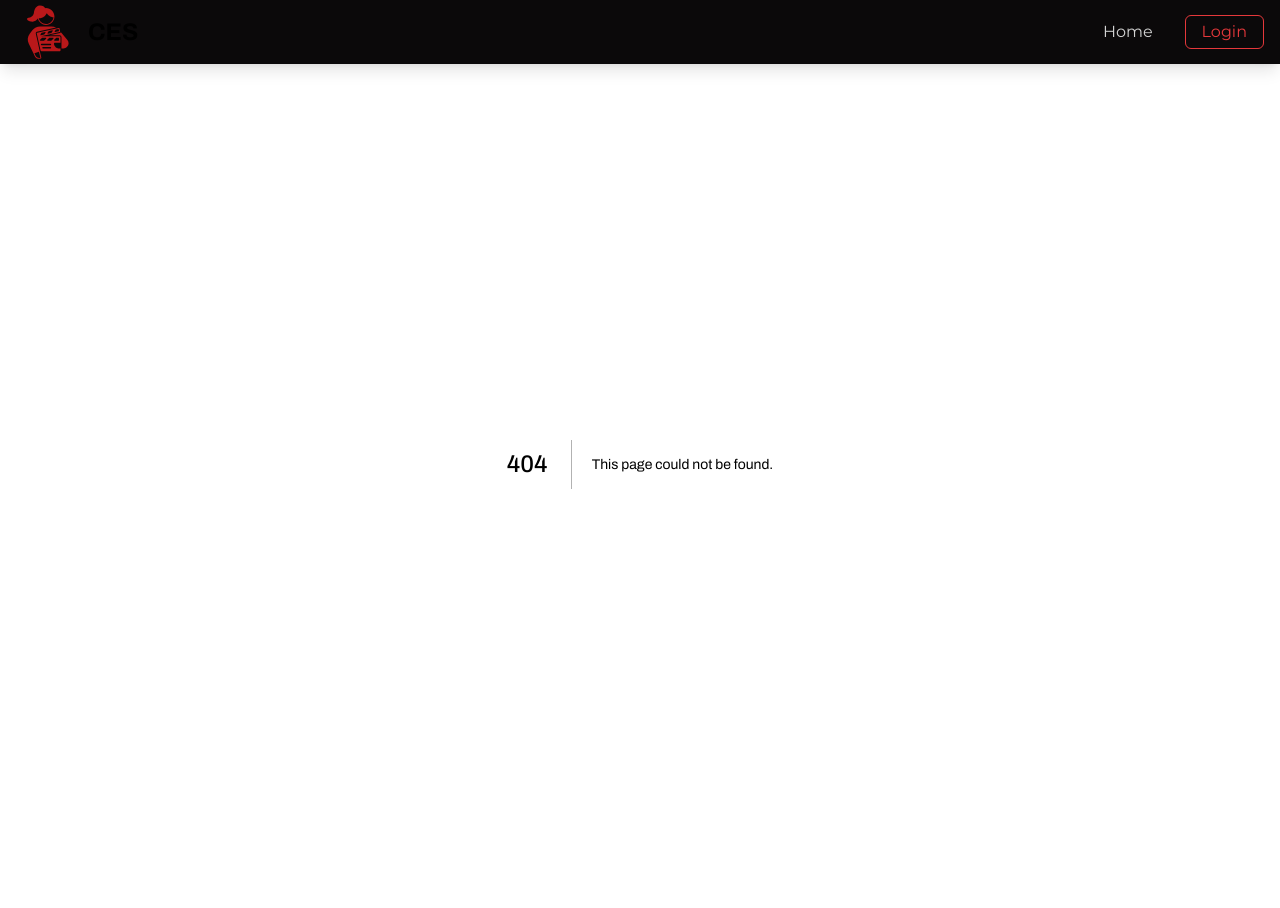
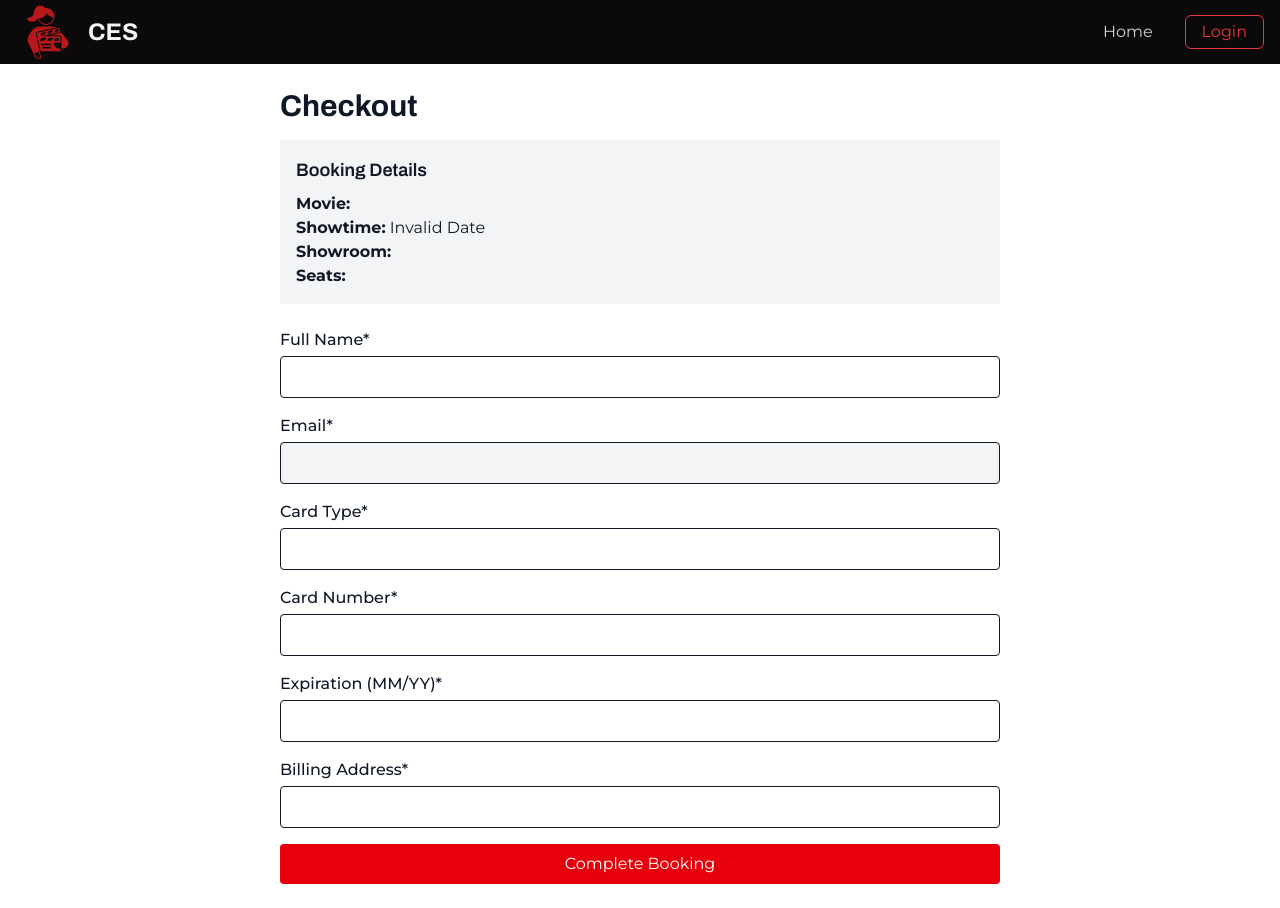
Before and after one commit to SavannahMilburnUGA/ces, a Next.js app in the folder ces/: page /checkout in a window 1280 px wide. Before the commit this address had no page. Before the commit the page ends 864 px from the top, so only its background shows below. Built offline with nearby package versions, Linux system fonts and the light colour scheme; no server answers.

Commit message:
enter payment and checkout

```diff
--- a/ces/src/app/booking-success/page.js
+++ b/ces/src/app/booking-success/page.js
@@ -1,7 +1,8 @@
 "use client";
 
-import { useSearchParams } from "next/navigation";
-import { useRouter } from "next/navigation";
+import { useSearchParams, useRouter } from "next/navigation";
+import { useState, useEffect } from "react";
+import { calculateOrderTotal } from "@/lib/pricing";
 
 export default function BookingSuccess() {
   const searchParams = useSearchParams();
--- a/ces/src/app/booking/page.js
+++ b/ces/src/app/booking/page.js
@@ -181,7 +181,19 @@ export default function BookingPage() {
       return;
     }
 
-    const bookingData = {
+    router.push(
+      `/checkout?movieId=${movieId}` +
+        `&movieTitle=${encodeURIComponent(movie.title)}` +
+        `&showtime=${encodeURIComponent(showtime)}` +
+        `&showroom=${encodeURIComponent(showroom)}` +
+        `&seats=${encodeURIComponent(selectedSeats.join(","))}` +
+        `&ticketTypes=${encodeURIComponent(ticketTypes.join(","))}` +
+        `&total=${orderTotal?.total || 0}` +
+        `&promoCode=${validatedPromo?.promoCode || ""}`
+    );
+  };
+
+   /*  const bookingData = {
       movieId,
       movieTitle: movie?.title,
       showtime,
@@ -191,9 +203,9 @@ export default function BookingPage() {
       promoCode: validatedPromo ? promoCode : "",
       userEmail: user.email,
       userName: user.name,
-    };
+    }; */
 
-    try {
+    /* try {
       const res = await fetch("/api/bookings", {
         method: "POST",
         headers: { "Content-Type": "application/json" },
@@ -224,7 +236,7 @@ export default function BookingPage() {
       console.error("Booking failed:", err);
       setError("Failed to submit booking. Please try again.");
     }
-  };
+  }; */
 
   if (!movieId) return <div>No movie selected.</div>;
   if (!movie) return <div>Loading movie info...</div>;
--- /dev/null
+++ b/ces/src/app/checkout/page.js
@@ -0,0 +1,196 @@
+"use client";
+
+import { useSearchParams, useRouter } from "next/navigation";
+import { useState, useEffect } from "react";
+
+export default function CheckoutPage() {
+  const params = useSearchParams();
+  const router = useRouter();
+
+  const movieId = params.get("movieId") || "";
+  const movieTitle = params.get("movieTitle") || "";
+  const showtime = params.get("showtime") || "";
+  const showroom = params.get("showroom") || "";
+  const seats = params.get("seats")?.split(",") || [];
+  const ticketTypes = params.get("ticketTypes")?.split(",") || [];
+  const promoCode = params.get("promoCode") || "";
+
+  const [user, setUser] = useState(null);
+  const [name, setName] = useState("");
+  const [email, setEmail] = useState("");
+  const [useSavedCard, setUseSavedCard] = useState(false);
+  const [savedCard, setSavedCard] = useState(null);
+  const [cardInfo, setCardInfo] = useState({
+    cardType: "",
+    cardNumber: "",
+    expiration: "",
+    billingAddress: "",
+  });
+  const [loading, setLoading] = useState(false);
+  const [error, setError] = useState("");
+
+  // Fetch user info and saved card
+  useEffect(() => {
+    async function fetchUser() {
+      try {
+        const res = await fetch("/api/user/me");
+        if (!res.ok) return;
+        const data = await res.json();
+        setUser(data);
+        setName(data.name || "");
+        setEmail(data.email || "");
+        if (data.payments?.length > 0) setSavedCard(data.payments[0]);
+      } catch (err) {
+        console.error(err);
+      }
+    }
+    fetchUser();
+  }, []);
+
+  const handleSubmit = async (e) => {
+    e.preventDefault();
+    setError("");
+
+    if (!name || !email) {
+      setError("Name and email are required.");
+      return;
+    }
+
+    if (!useSavedCard && Object.values(cardInfo).some((v) => !v)) {
+      setError("Please complete your payment information.");
+      return;
+    }
+
+    setLoading(true);
+
+    const payment = useSavedCard && savedCard ? savedCard : cardInfo;
+
+    try {
+      const res = await fetch("/api/bookings", {
+        method: "POST",
+        headers: { "Content-Type": "application/json" },
+        body: JSON.stringify({
+          movieId,
+          movieTitle,
+          showtime,
+          showroom,
+          seats,
+          ticketTypes,
+          userEmail: email,
+          userName: name,
+          payment,
+          promoCode: promoCode || null,
+        }),
+      });
+
+      const data = await res.json();
+      if (!res.ok) throw new Error(data.error || "Booking failed");
+
+      // Use backend-calculated total and applied promo code
+      const totalPaid = data.totalPaid || 0;
+      const appliedPromo = data.booking?.promoCode || "";
+
+      // Redirect to booking-success
+      router.push(
+        `/booking-success?movie=${encodeURIComponent(movieTitle)}` +
+          `&showtime=${encodeURIComponent(showtime)}` +
+          `&showroom=${encodeURIComponent(showroom)}` +
+          `&seats=${encodeURIComponent(seats.join(","))}` +
+          `&ticketTypes=${encodeURIComponent(ticketTypes.join(","))}` +
+          `&total=${totalPaid.toFixed(2)}` +
+          (appliedPromo ? `&promoCode=${encodeURIComponent(appliedPromo)}` : "")
+      );
+    } catch (err) {
+      console.error(err);
+      setError(err.message || "Booking failed");
+    } finally {
+      setLoading(false);
+    }
+  };
+
+  return (
+    <div className="min-h-screen bg-white text-gray-900">
+      <main className="container mx-auto p-6 max-w-3xl">
+        <h1 className="text-3xl font-bold mb-4">Checkout</h1>
+
+        <div className="bg-gray-100 p-4 rounded mb-6">
+          <h2 className="font-semibold text-lg mb-2">Booking Details</h2>
+          <p><strong>Movie:</strong> {movieTitle}</p>
+          <p><strong>Showtime:</strong> {new Date(showtime).toLocaleString()}</p>
+          <p><strong>Showroom:</strong> {showroom}</p>
+          <p><strong>Seats:</strong> {seats.join(", ")}</p>
+        </div>
+
+        <form className="space-y-4" onSubmit={handleSubmit}>
+          <div>
+            <label className="block mb-1 font-medium">Full Name*</label>
+            <input
+              type="text"
+              value={name}
+              onChange={(e) => setName(e.target.value)}
+              className="w-full px-3 py-2 border rounded"
+              required
+            />
+          </div>
+
+          <div>
+            <label className="block mb-1 font-medium">Email*</label>
+            <input
+              type="email"
+              value={email}
+              disabled
+              className="w-full px-3 py-2 border rounded bg-gray-100"
+            />
+          </div>
+
+          {savedCard && (
+            <div className="mb-4">
+              <label className="inline-flex items-center gap-2">
+                <input
+                  type="checkbox"
+                  checked={useSavedCard}
+                  onChange={(e) => setUseSavedCard(e.target.checked)}
+                />
+                Use saved card ending {savedCard.cardNumber.slice(-4)}
+              </label>
+            </div>
+          )}
+
+          {!useSavedCard && (
+            <div className="space-y-4">
+              {["cardType", "cardNumber", "expiration", "billingAddress"].map((field) => (
+                <div key={field}>
+                  <label className="block mb-1 font-medium">
+                    {field === "cardType" ? "Card Type*" :
+                     field === "cardNumber" ? "Card Number*" :
+                     field === "expiration" ? "Expiration (MM/YY)*" :
+                     "Billing Address*"}
+                  </label>
+                  <input
+                    type="text"
+                    value={cardInfo[field]}
+                    onChange={(e) =>
+                      setCardInfo({ ...cardInfo, [field]: e.target.value })
+                    }
+                    className="w-full px-3 py-2 border rounded"
+                    required
+                  />
+                </div>
+              ))}
+            </div>
+          )}
+
+          {error && <p className="text-red-600 font-semibold">{error}</p>}
+
+          <button
+            type="submit"
+            disabled={loading}
+            className="w-full bg-red-600 text-white px-4 py-2 rounded hover:bg-red-700"
+          >
+            {loading ? "Processing…" : "Complete Booking"}
+          </button>
+        </form>
+      </main>
+    </div>
+  );
+}
```
